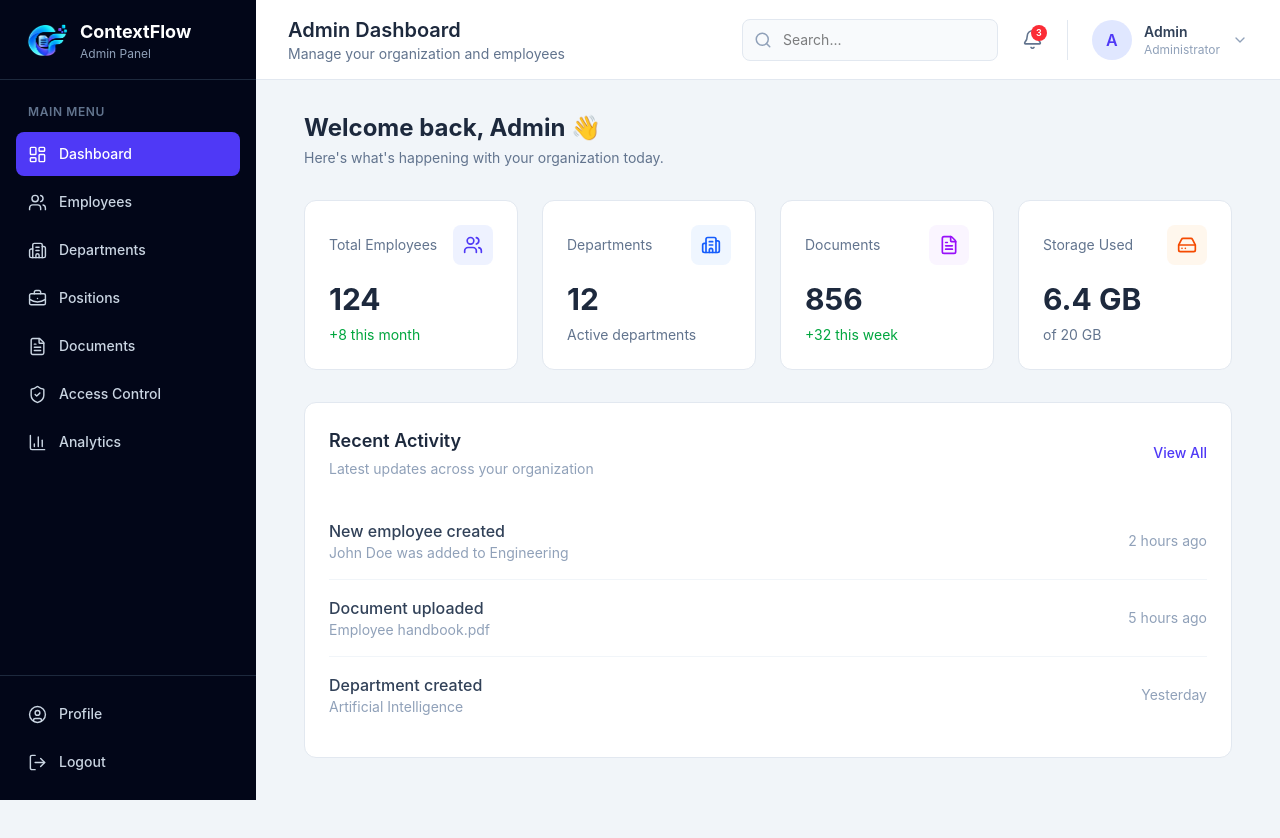
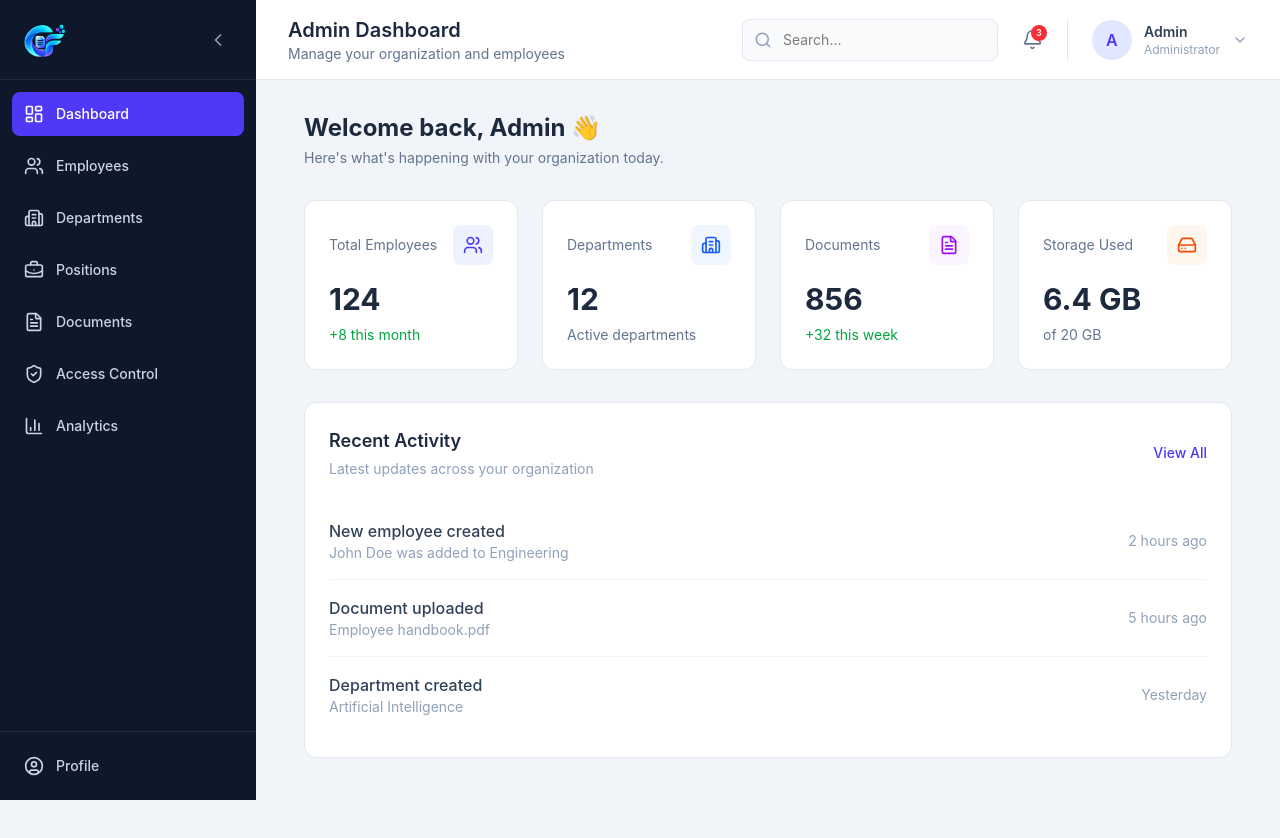
Before and after one commit to tanmaytiwari-339/ContextFlow-AI, a React app in the folder frontend/: page /admin in a window 1280 px wide. Shown: the top 838 px of the page. Built offline with nearby package versions, Linux system fonts and the light colour scheme; the HTML template or start-up script is replaced by a standard one.

Commit message:
Add collapsible admin sidebar

```diff
--- a/frontend/src/components/layout/AdminLayout.jsx
+++ b/frontend/src/components/layout/AdminLayout.jsx
@@ -1,12 +1,22 @@
+import { useState } from "react";
 import Sidebar from "./Sidebar";
 import Topbar from "./Topbar";
 
 function AdminLayout({ children }) {
+  const [sidebarOpen, setSidebarOpen] = useState(true);
+
   return (
     <div className="min-h-screen bg-slate-100">
-      <Sidebar />
+      <Sidebar
+        sidebarOpen={sidebarOpen}
+        setSidebarOpen={setSidebarOpen}
+      />
 
-      <div className="ml-64">
+      <div
+        className={`transition-all duration-300 ${
+          sidebarOpen ? "ml-64" : "ml-20"
+        }`}
+      >
         <Topbar />
 
         <main>{children}</main>
--- a/frontend/src/components/layout/Sidebar.jsx
+++ b/frontend/src/components/layout/Sidebar.jsx
@@ -7,14 +7,14 @@ import {
   ShieldCheck,
   BarChart3,
   UserCircle,
-  LogOut,
+  ChevronLeft,
+  ChevronRight,
 } from "lucide-react";
 
 import { NavLink } from "react-router-dom";
-
 import contextflowLogo from "../../assets/images/contextflow-logo.png";
 
-function Sidebar() {
+function Sidebar({ sidebarOpen, setSidebarOpen }) {
   const menuItems = [
     {
       label: "Dashboard",
@@ -54,31 +54,40 @@ function Sidebar() {
   ];
 
   return (
-    <aside className="fixed left-0 top-0 flex h-screen w-64 flex-col bg-slate-950 text-white">
-      {/* Logo */}
-      <div className="flex h-20 items-center border-b border-slate-800 px-6">
-        <div className="flex items-center gap-3">
-          <div className="flex h-11 w-11 items-center justify-center">
-            <img
-              src={contextflowLogo}
-              alt="ContextFlow AI"
-              className="h-11 w-11 object-contain"
-            />
-          </div>
+    <aside
+      className={`fixed left-0 top-0 z-40 h-screen bg-slate-900 text-white transition-all duration-300 ${
+        sidebarOpen ? "w-64" : "w-20"
+      }`}
+    >
+      {/* Header */}
+      <div
+        className={`flex h-20 items-center border-b border-slate-800 ${
+          sidebarOpen ? "justify-between px-5" : "justify-center"
+        }`}
+      >
+        {sidebarOpen && (
+          <img
+            src={contextflowLogo}
+            alt="ContextFlow"
+            className="h-9 w-auto"
+          />
+        )}
 
-          <div>
-            <h1 className="text-lg font-bold">ContextFlow</h1>
-            <p className="text-xs text-slate-400">Admin Panel</p>
-          </div>
-        </div>
+        <button
+          onClick={() => setSidebarOpen(!sidebarOpen)}
+          className="flex h-9 w-9 items-center justify-center rounded-lg text-slate-400 transition hover:bg-slate-800 hover:text-white"
+          title={sidebarOpen ? "Collapse sidebar" : "Expand sidebar"}
+        >
+          {sidebarOpen ? (
+            <ChevronLeft size={20} />
+          ) : (
+            <ChevronRight size={20} />
+          )}
+        </button>
       </div>
 
       {/* Navigation */}
-      <nav className="flex-1 space-y-1 px-4 py-6">
-        <p className="mb-3 px-3 text-xs font-semibold uppercase tracking-wider text-slate-500">
-          Main Menu
-        </p>
-
+      <nav className="space-y-2 p-3">
         {menuItems.map((item) => {
           const Icon = item.icon;
 
@@ -87,35 +96,48 @@ function Sidebar() {
               key={item.label}
               to={item.path}
               end={item.path === "/admin"}
+              title={!sidebarOpen ? item.label : ""}
               className={({ isActive }) =>
-                `flex items-center gap-3 rounded-lg px-3 py-3 text-sm font-medium transition ${
+                `flex items-center rounded-lg py-3 text-sm font-medium transition ${
+                  sidebarOpen
+                    ? "gap-3 px-3"
+                    : "justify-center px-0"
+                } ${
                   isActive
                     ? "bg-indigo-600 text-white"
                     : "text-slate-300 hover:bg-slate-800 hover:text-white"
                 }`
               }
             >
-              <Icon size={19} strokeWidth={1.8} />
-              <span>{item.label}</span>
+              <Icon size={20} />
+
+              {sidebarOpen && <span>{item.label}</span>}
             </NavLink>
           );
         })}
       </nav>
 
-      {/* Bottom Menu */}
-      <div className="border-t border-slate-800 p-4">
-        <a
-          href="/admin/profile"
-          className="mb-1 flex items-center gap-3 rounded-lg px-3 py-3 text-sm font-medium text-slate-300 transition hover:bg-slate-800 hover:text-white"
+      {/* Profile */}
+      <div className="absolute bottom-0 left-0 w-full border-t border-slate-800 p-3">
+        <NavLink
+          to="/admin/profile"
+          title={!sidebarOpen ? "Profile" : ""}
+          className={({ isActive }) =>
+            `flex items-center rounded-lg py-3 text-sm font-medium transition ${
+              sidebarOpen
+                ? "gap-3 px-3"
+                : "justify-center px-0"
+            } ${
+              isActive
+                ? "bg-indigo-600 text-white"
+                : "text-slate-300 hover:bg-slate-800 hover:text-white"
+            }`
+          }
         >
-          <UserCircle size={19} strokeWidth={1.8} />
-          <span>Profile</span>
-        </a>
+          <UserCircle size={20} />
 
-        <button className="flex w-full items-center gap-3 rounded-lg px-3 py-3 text-sm font-medium text-slate-300 transition hover:bg-red-500/10 hover:text-red-400">
-          <LogOut size={19} strokeWidth={1.8} />
-          <span>Logout</span>
-        </button>
+          {sidebarOpen && <span>Profile</span>}
+        </NavLink>
       </div>
     </aside>
   );
```
